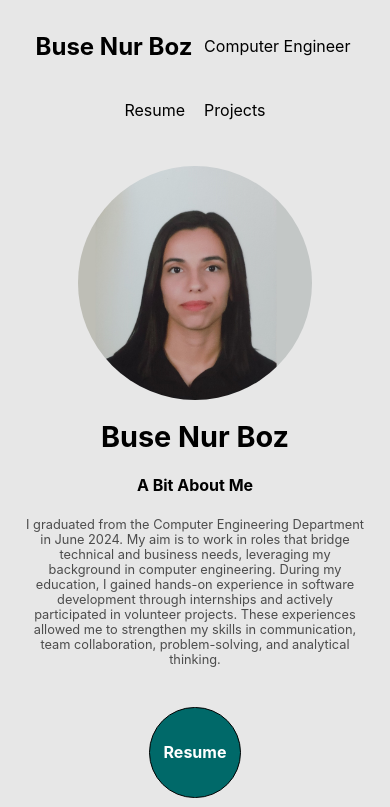
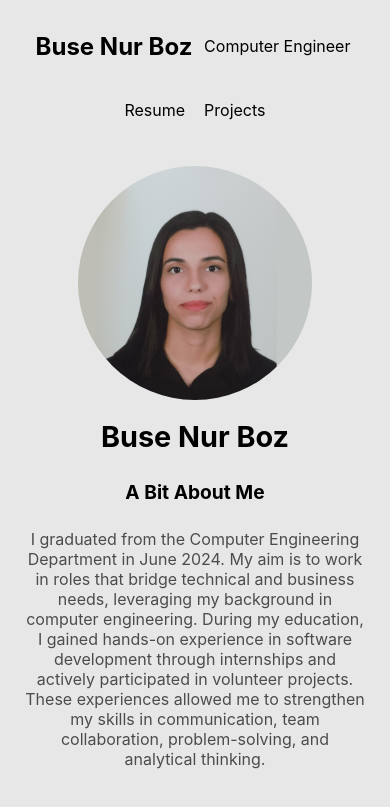
Before and after one commit to busebz/BuseNurBoz, a React (Create React App) app: page / in a window 390 px wide. Shown: the top 807 px of the page. Built offline with nearby package versions, Linux system fonts and the light colour scheme; the HTML template or start-up script is replaced by a standard one.

Commit message:
Changed font-size

```diff
--- a/src/pages/Homepage.module.css
+++ b/src/pages/Homepage.module.css
@@ -4,7 +4,7 @@
   align-items: center;
   justify-content: center;
   width: 100%;
-  height: 95vh;
+  height: 100vh;
   margin: 4vw 0;
 }
 
@@ -44,7 +44,7 @@
 }
 
 .right p {
-  font-size: 1rem;
+  font-size: 1.08rem;
   color: rgb(76, 76, 76);
 }
 
@@ -127,11 +127,11 @@
   }
 
   .right h4 {
-    font-size: 1.3rem;
+    font-size: 1.4rem;
   }
 
   .right p {
-    font-size: 0.9rem;
+    font-size: 1rem;
   }
 
   .circles {
@@ -163,15 +163,15 @@
   }
 
   .right h1 {
-    font-size: 2rem;
+    font-size: 2.3rem;
   }
 
   .right h4 {
-    font-size: 1.1rem;
+    font-size: 1.3rem;
   }
 
   .right p {
-    font-size: 0.85rem;
+    font-size: 1rem;
   }
 
   .circle1,
@@ -202,11 +202,11 @@
   }
 
   .right h4 {
-    font-size: 1rem;
+    font-size: 1.2rem;
   }
 
   .right p {
-    font-size: 0.8rem;
+    font-size: 1rem;
   }
 
   .circle1,
```
